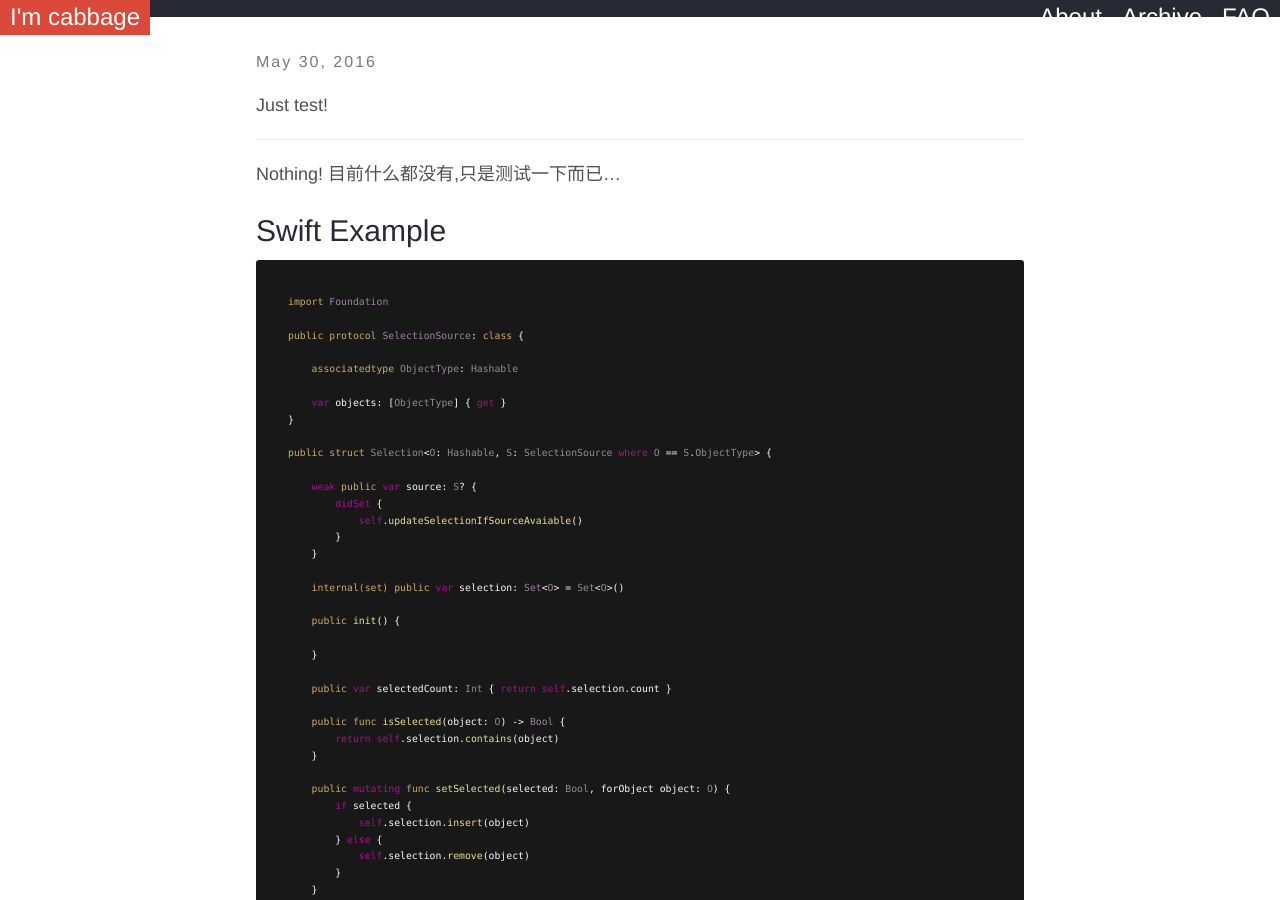
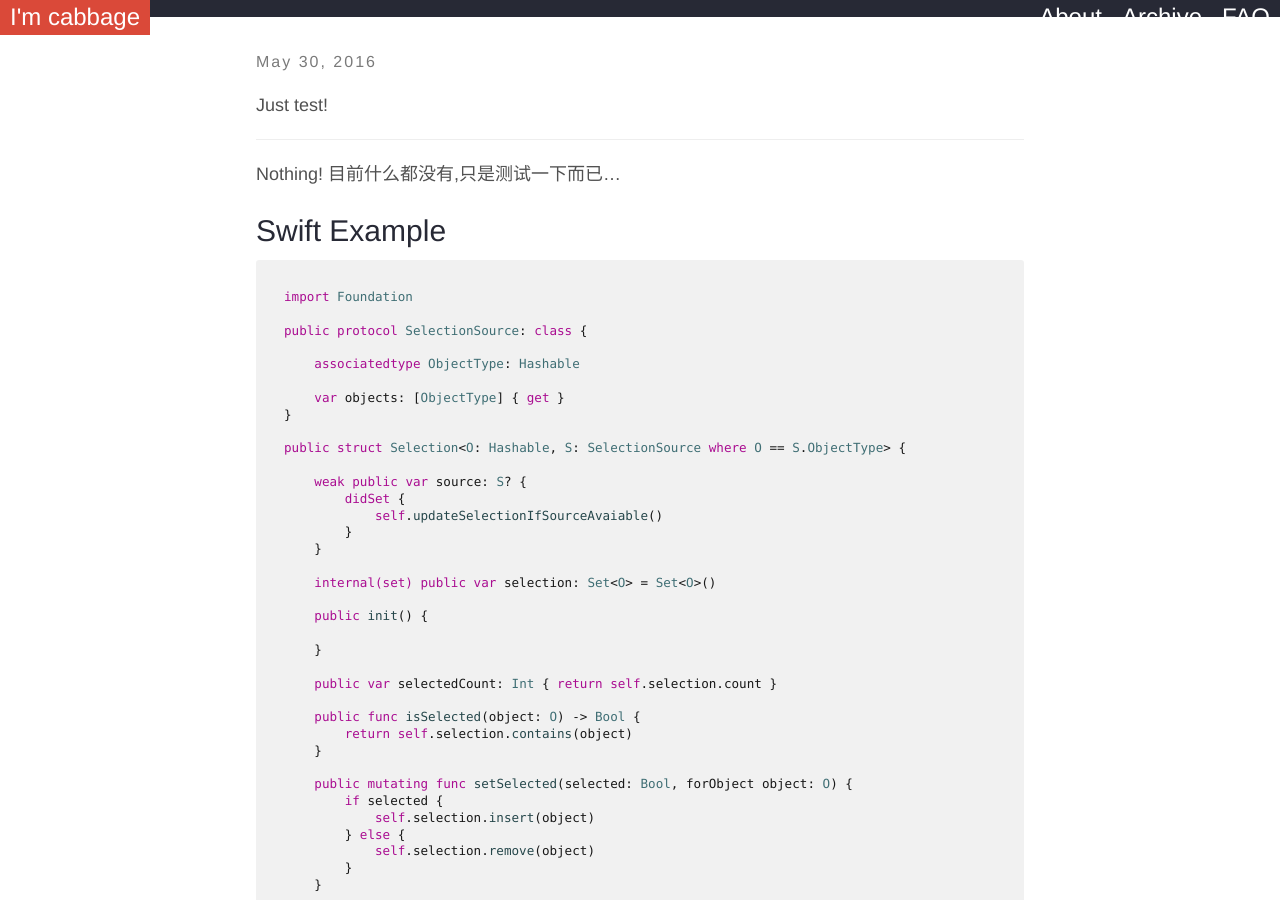
Before and after one commit to KirbyInGitHub/cabbageblog, a Jekyll site: the page built from _posts/2016-05-30-welcome.markdown, in a window 1280 px wide and 900 px high, scrolled down 883 px. Built offline with Jekyll 4.4.1, drawn with Linux system fonts in a browser that asks for light colours; nearby versions of some CDN libraries; some web fonts are replaced; comment, search, counter and statistics services are not loaded.

Commit message:
调整了好久的代码高亮,终于差不多能看了

```diff
--- a/assets/css/syntax-theme/swift.css
+++ b/assets/css/syntax-theme/swift.css
@@ -1,6 +1,6 @@
-.highlight { background: #181818; padding: 16px; overflow: auto; line-height: 1.2; border-radius: 0.2em }
+.highlight { background: #F1F1F1; padding: 14px; overflow: auto; line-height: 1.2; border-radius: 0.2em }
 .highlight pre { margin: 0}
-.highlight code { color: #F8F8F8; font-family: "Source Code Pro", Menlo, monospace; font-size: 70% }
+.highlight code { color: #181818; font-family: "Source Code Pro", Menlo, monospace; font-size: 90% }
 .highlight .hll { background-color: #ffffcc }
 .highlight .c { color: #5F5A60; font-style: italic } /* Comment */
 .highlight .err { border:#B22518; } /* Error */
@@ -19,30 +19,30 @@
 .highlight .gs { font-weight: bold } /* Generic.Strong */
 .highlight .gu { color: #800080; font-weight: bold } /* Generic.Subheading */
 .highlight .gt {  } /* Generic.Traceback */
-.highlight .kc { color: #CDA869; } /* Keyword.Constant */
-.highlight .kd { color: #CDA869;  } /* Keyword.Declaration */
+.highlight .kc { color: #AA0D91; } /* Keyword.Constant */
+.highlight .kd { color: #AA0D91;  } /* Keyword.Declaration */
 .highlight .kn {  } /* Keyword.Namespace */
 .highlight .kp { color: #9B703F } /* Keyword.Pseudo */
 .highlight .kr {  } /* Keyword.Reserved */
-.highlight .kt { color: #9B859D } /* Keyword.Type */
-.highlight .m { color: #CF6A4C } /* Literal.Number */
+.highlight .kt { color: #3F6E74 } /* Keyword.Type */
+.highlight .m { color: #1C00CF } /* Literal.Number */
 .highlight .s { color: #8F9D6A } /* Literal.String */
 .highlight .na { color: #F9EE98 } /* Name.Attribute */
-.highlight .nb { color: #CDA869 } /* Name.Builtin */
-.highlight .nc { color: #9B859D; font-weight: bold } /* Name.Class */
-.highlight .no { color: #9B859D } /* Name.Constant */
+.highlight .nb { color: #AA0D91 } /* Name.Builtin */
+.highlight .nc { color: #3F6E74; font-weight: bold } /* Name.Class */
+.highlight .no { color: #3F6E74 } /* Name.Constant */
 .highlight .nd { color: #7587A6 } /* Name.Decorator */
-.highlight .ni { color: #CF6A4C; font-weight: bold } /* Name.Entity */
-.highlight .nf { color: #e9df8f }
-.highlight .nn { color: #9B859D; } /* Name.Namespace */
-.highlight .nt { color: #CDA869; } /* Name.Tag */
+.highlight .ni { color: #3F6E74; font-weight: bold } /* Name.Entity */
+.highlight .nf { color: #26474B } /* method */
+.highlight .nn { color: #3F6E74; } /* Name.Namespace */
+.highlight .nt { color: #AA0D91; } /* Name.Tag */
 .highlight .nv { } /* Name.Variable */
 .highlight .ow { color: #AA22FF; } /* Operator.Word */
 .highlight .w { color: #141414 } /* Text.Whitespace */
-.highlight .mf { color: #CF6A4C } /* Literal.Number.Float */
-.highlight .mh { color: #CF6A4C } /* Literal.Number.Hex */
-.highlight .mi { color: #CF6A4C } /* Literal.Number.Integer */
-.highlight .mo { color: #CF6A4C } /* Literal.Number.Oct */
+.highlight .mf { color: #1C00CF } /* Literal.Number.Float */
+.highlight .mh { color: #1C00CF } /* Literal.Number.Hex */
+.highlight .mi { color: #1C00CF } /* Literal.Number.Integer */
+.highlight .mo { color: #1C00CF } /* Literal.Number.Oct */
 .highlight .sb { color: #8F9D6A } /* Literal.String.Backtick */
 .highlight .sc { color: #8F9D6A } /* Literal.String.Char */
 .highlight .sd { color: #8F9D6A; } /* Literal.String.Doc */
@@ -56,7 +56,7 @@
 .highlight .ss { color: #CF6A4C } /* Literal.String.Symbol */
 .highlight .vc { color: #7587A6 } /* Name.Variable.Class */
 .highlight .vg { color: #7587A6 } /* Name.Variable.Global */
-.highlight .vi { color: #7587A6 } /* Name.Variable.Instance */
+.highlight .vi { color: #181818 } /* Name.Variable.Instance */
 .highlight .il { color: #009999 } /* Literal.Number.Integer.Long */
 
 // some hacks to improve swift highlighting
```
